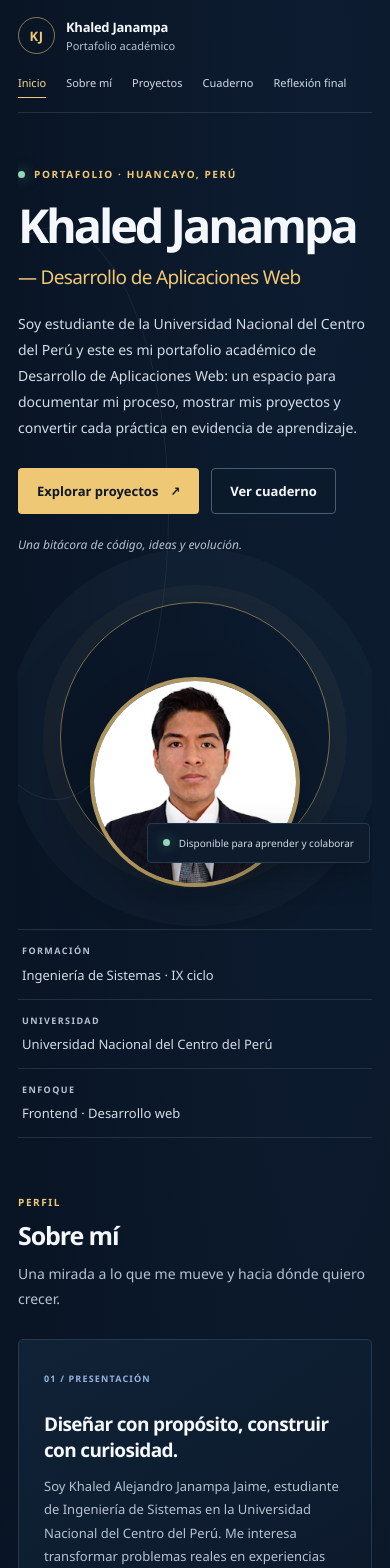
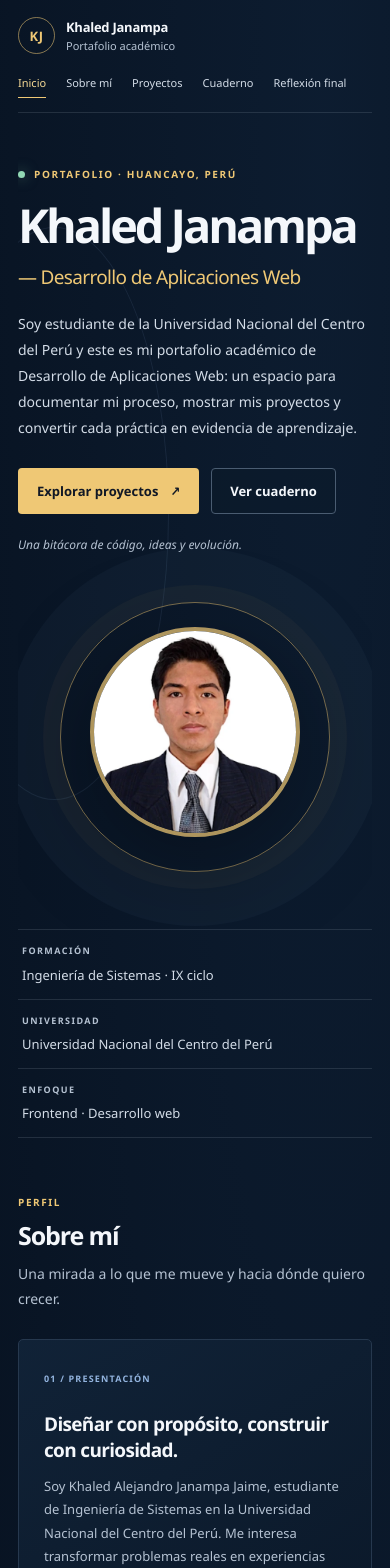
Before and after one commit to KhaledAle/PORTAFOLIO-ELECTRONICO-KAJJ, a React (Vite) app: page / in a window 390 px wide. Shown: the top 1568 px of the page. Built offline with nearby package versions, Linux system fonts and the light colour scheme.

Commit message:
Cambio detalles

```diff
--- a/src/App.css
+++ b/src/App.css
@@ -277,23 +277,7 @@ h3 {
   object-fit: cover;
   object-position: center 28%;
   filter: drop-shadow(0 22px 50px rgba(0, 0, 0, 0.35));
-}
-
-.portrait-label {
-  position: absolute;
-  z-index: 2;
-  right: -4px;
-  bottom: 12%;
-  display: flex;
-  align-items: center;
-  gap: 9px;
-  padding: 12px 15px;
-  color: var(--muted-strong);
-  border: 1px solid var(--line);
-  border-radius: 4px;
-  background: #0d1b2c;
-  font-size: 11px;
-  box-shadow: 0 12px 30px rgba(0, 0, 0, 0.24);
+  transform: translateY(-50px);
 }
 
 .quick-facts {
@@ -974,11 +958,6 @@ h3 {
     width: 285px;
   }
 
-  .portrait-label {
-    right: -12px;
-    font-size: 10px;
-  }
-
   .about-grid {
     grid-template-columns: repeat(2, 1fr);
   }
@@ -1055,11 +1034,6 @@ h3 {
 
   .portrait {
     max-height: 290px;
-  }
-
-  .portrait-label {
-    right: -25px;
-    bottom: 8%;
   }
 
   .quick-facts {
--- a/src/App.jsx
+++ b/src/App.jsx
@@ -257,7 +257,6 @@ function HomePage() {
         <div className="portrait-wrap">
           <div className="portrait-orbit" />
           <img className="portrait" src={portrait} alt="Retrato de Khaled Alejandro Janampa Jaime" />
-          <div className="portrait-label"><span className="status-dot" /> Disponible para aprender y colaborar</div>
         </div>
       </section>
 
@@ -357,7 +356,7 @@ function ProjectsPage() {
     <div className="page-content">
       <section className="page-intro">
         <p className="eyebrow">TRABAJO EN EQUIPO · APRENDIZAJE CONTINUO</p>
-        <h1>Proyectos con intención.</h1>
+        <h1>Proyectos en mi repositorio de GitHub.</h1>
         <p>Prácticas colaborativas concluidas y repositorios propios que documentan mi recorrido en desarrollo web.</p>
         <ExternalLink className="button button-outline" href="https://github.com/KhaledAle">Abrir perfil de GitHub <span aria-hidden="true">↗</span></ExternalLink>
       </section>
@@ -491,7 +490,7 @@ function SiteFooter() {
   return (
     <footer className="site-footer">
       <Link className="brand" to="/"><span className="brand-mark">KJ</span><span>Khaled Janampa<span className="brand-subtitle">Desarrollo de Aplicaciones Web</span></span></Link>
-      <span>Hecho con curiosidad en Huancayo, Perú · 2026</span>
+      <span>Janampa Jaime Khaled Alejandro - Huancayo, Perú - 2026</span>
       <ExternalLink href="https://github.com/KhaledAle">GitHub ↗</ExternalLink>
     </footer>
   )
```
